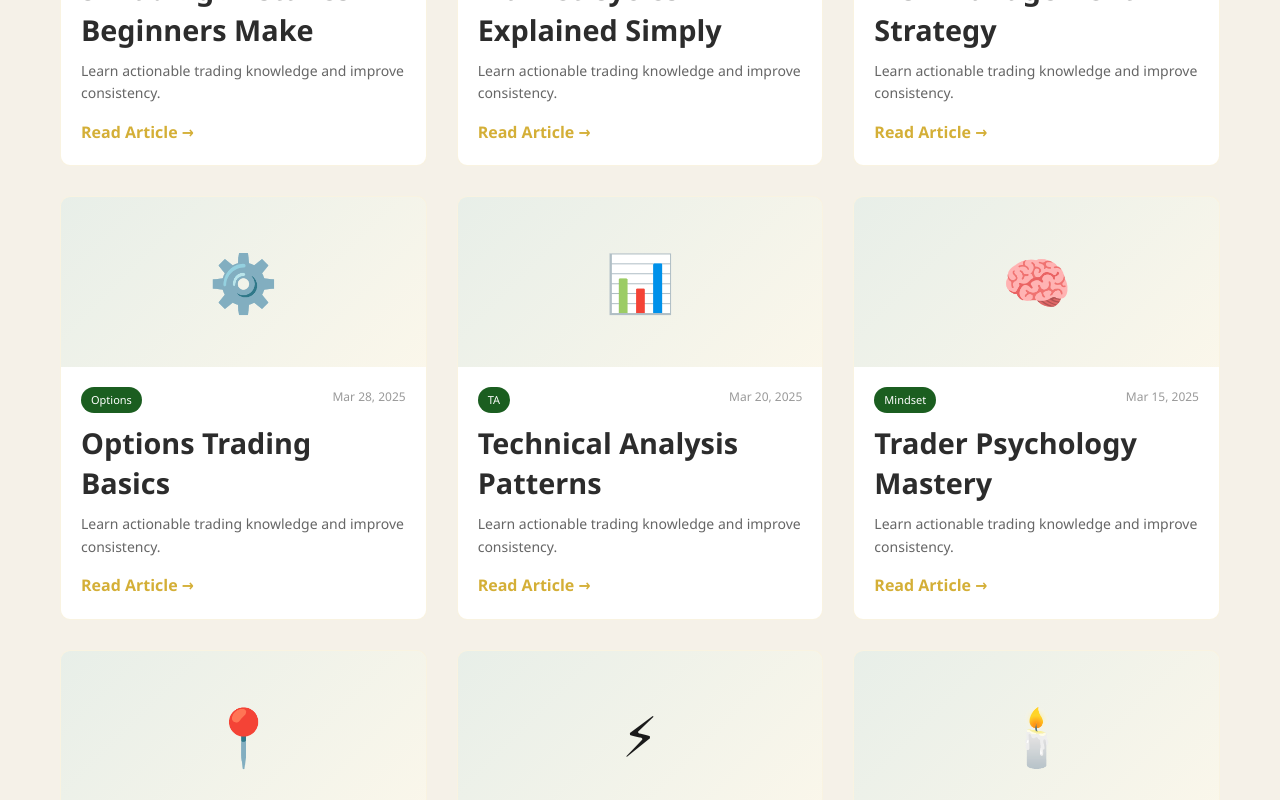
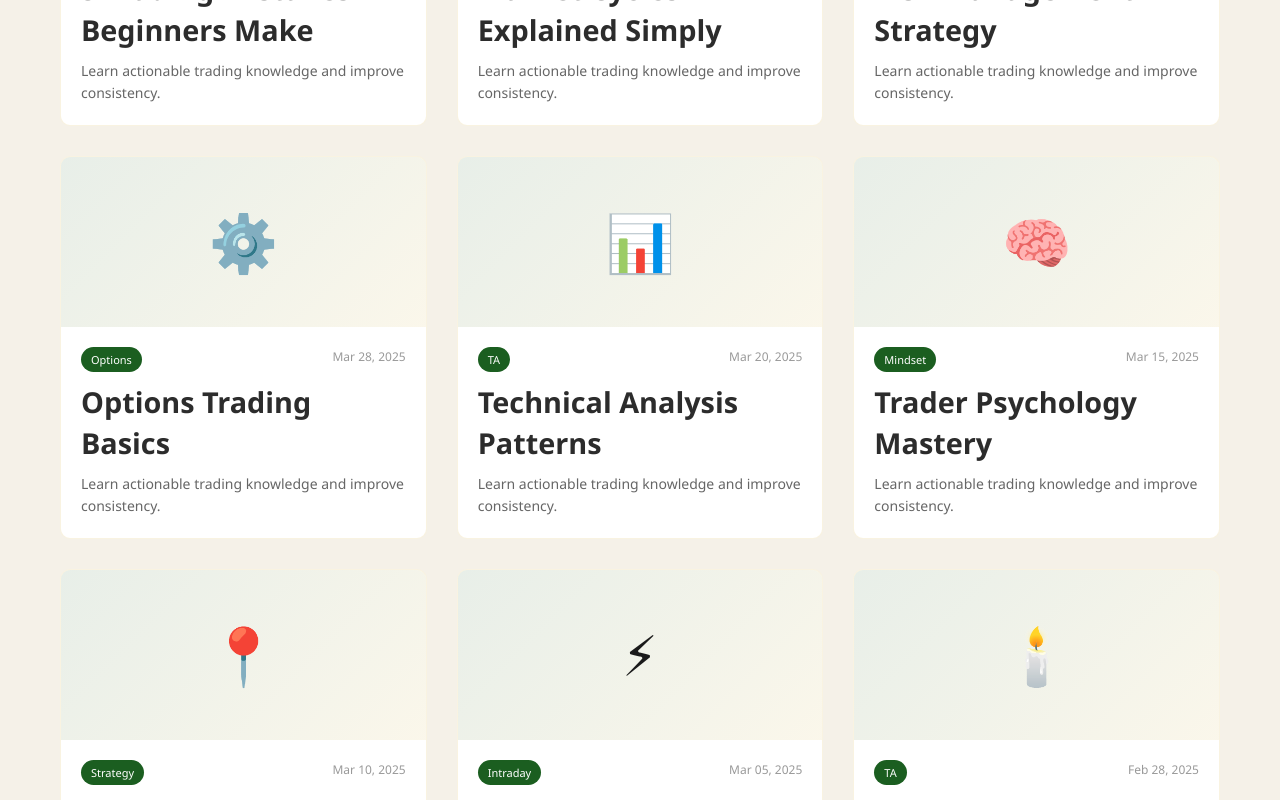
Before and after one commit to Nagashree545/MTA, a React (Create React App) app: page /blog in a window 1280 px wide. Shown: the part 940-1740 px from the top of the page. Built offline with nearby package versions, Linux system fonts and the light colour scheme.

Commit message:
first commit

```diff
--- a/src/App.js
+++ b/src/App.js
@@ -10,6 +10,7 @@ import BlogSection from './Components/BlogSection';
 import ContactPage from './Components/Contactpage';
 import PrivacyPolicy from './Components/PrivacyP{olicy';
 import RefundPolicy from './Components/RefundPolicy';
+import Fivetradingmistake from './Components/fivetradingmistakedetailpage';
 
 function App() {
   return (
@@ -23,6 +24,7 @@ function App() {
         <Route path="/contactpage" element={<ContactPage/>}/>
         <Route path="/privacypolicy" element={<PrivacyPolicy/>}/>
         <Route path="/refundpolicy" element={<RefundPolicy/>}/>
+        <Route path="/fivetradingmistake" element={<Fivetradingmistake/>}/>
 
 
       </Routes>
--- a/src/Components/BlogSection.jsx
+++ b/src/Components/BlogSection.jsx
@@ -1,5 +1,6 @@
 import React from "react";
 import styles from "../Styles/BlogSection.module.css";
+import Fivetradingmistake from "./fivetradingmistakedetailpage";
 
 export default function BlogSection() {
   const blogPosts = [
@@ -59,9 +60,9 @@ export default function BlogSection() {
                   Learn actionable trading knowledge and improve consistency.
                 </p>
 
-                <a href="/" className={styles.readMore}>
+                {/* <a href="/" className={styles.readMore}>
                   Read Article →
-                </a>
+                </a> */}
               </div>
 
             </article>
```
